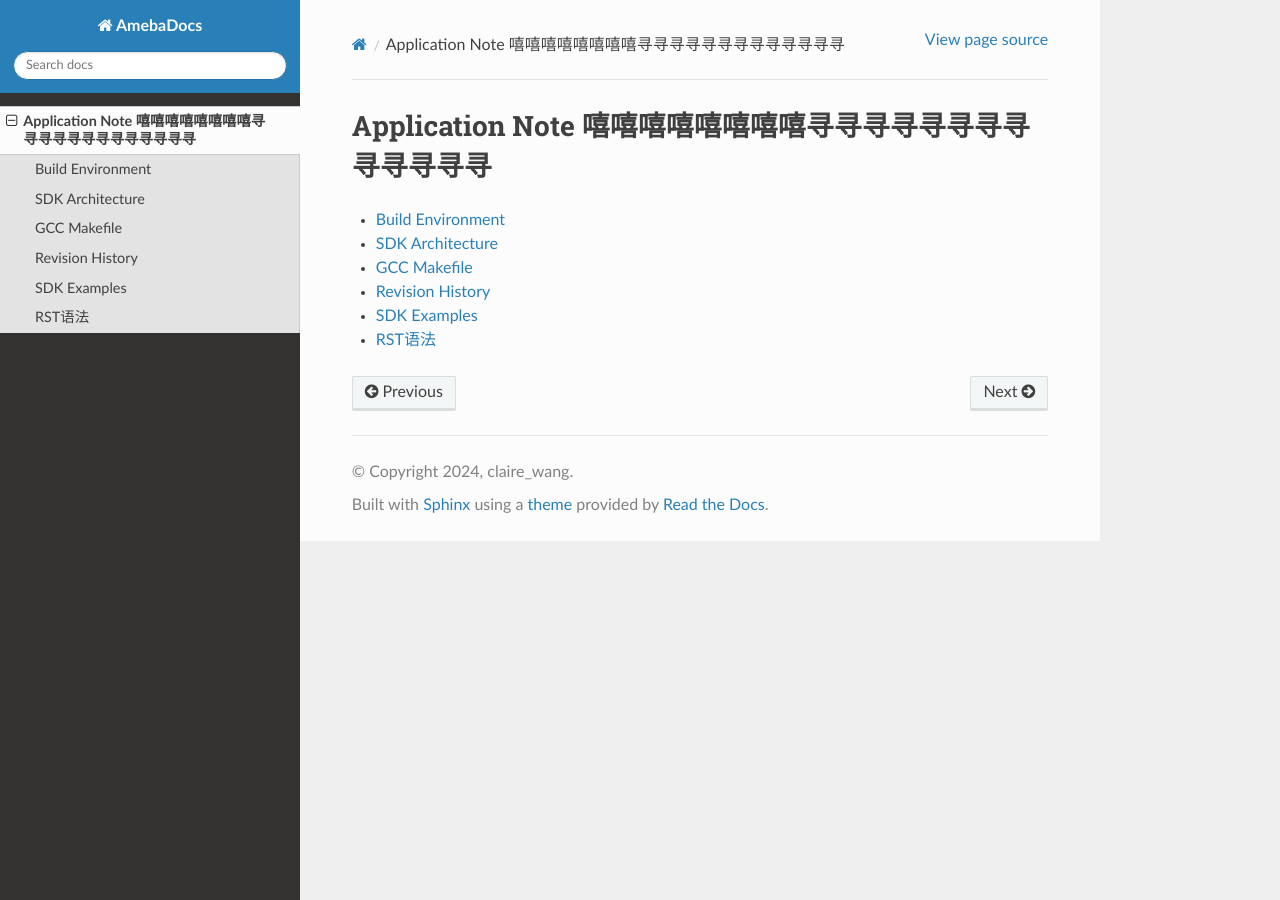
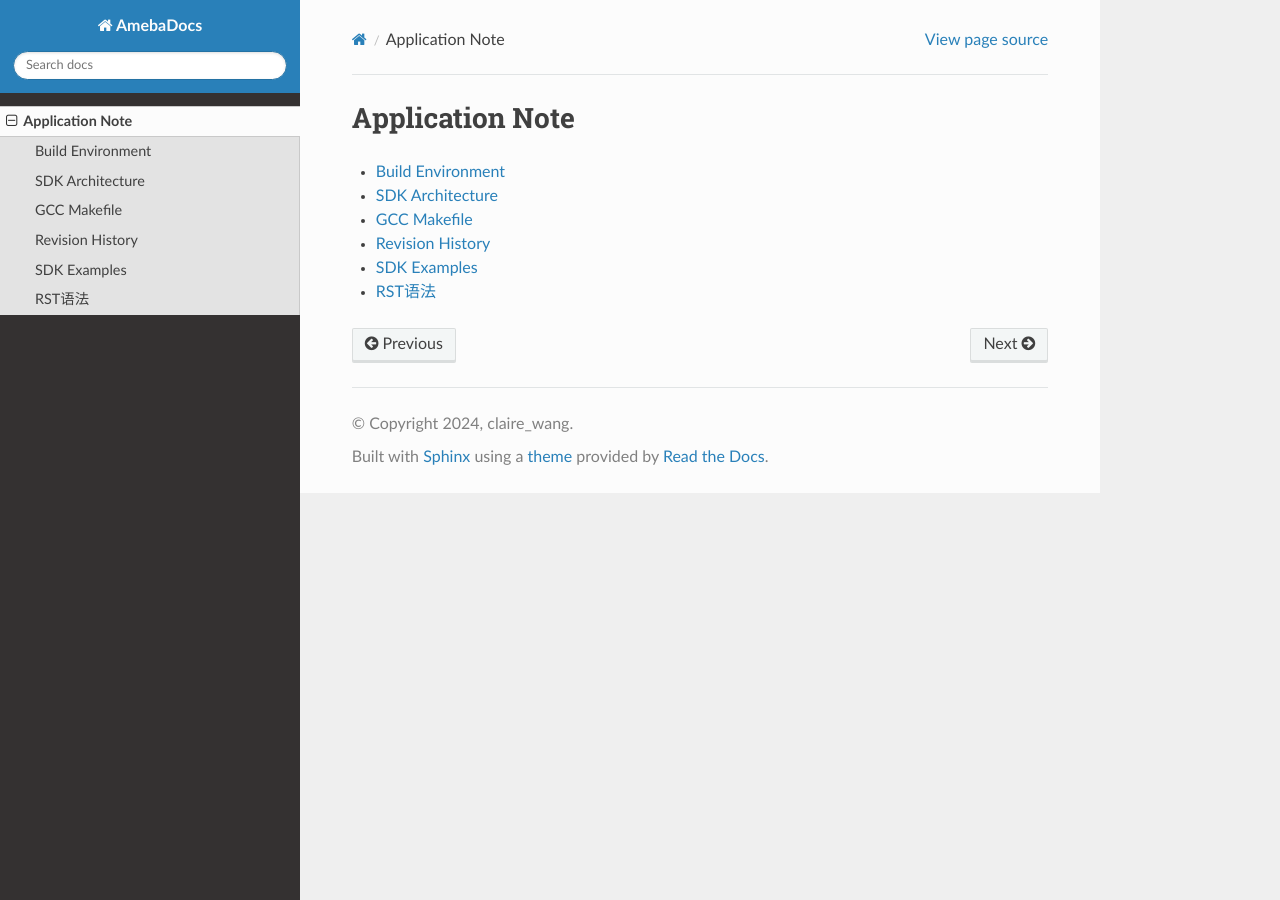
Before and after one commit to paulxu1234/ameba_docs, a Sphinx documentation site: the page built from source/application_note/index.rst, in a window 1280 px wide. Built offline with Sphinx 7.4.7 and the Read the Docs theme 2.0.0, drawn with Linux system fonts in a browser that asks for light colours.

Commit message:
Update index.rst

```diff
--- a/source/application_note/index.rst
+++ b/source/application_note/index.rst
@@ -1,4 +1,4 @@
-Application Note 嘻嘻嘻嘻嘻嘻嘻嘻寻寻寻寻寻寻寻寻寻寻寻寻寻
+Application Note
 ==========================================================================================================================================
 
 .. toctree::
```
